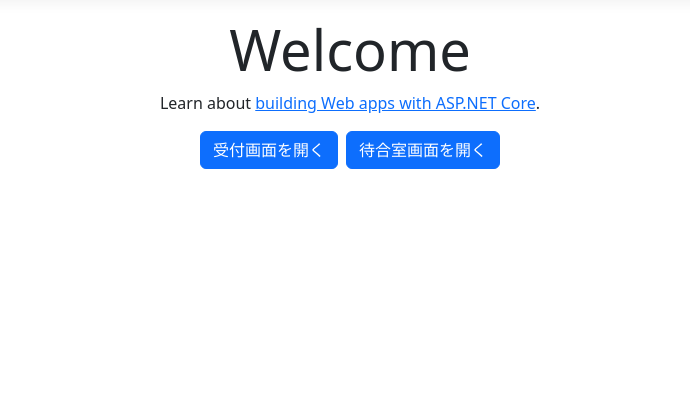
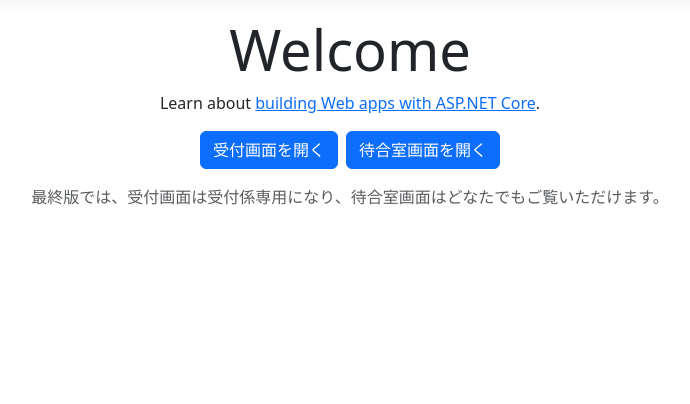
Before and after one commit to 238endo/WaitingRoom, an ASP.NET Core app: page / in a window 1280 px wide. Shown: the part 57-461 px from the top of the page, without its empty margins (290-980 px from the left). Run offline with ASP.NET Core 8, Linux system fonts and the light colour scheme; style sheets or scripts are compiled from the project's sources; the project's own start-up code is not run, and a stand-in starts its controllers and pages.

Commit message:
feat: ホームに最終版のアクセス案内を表示

```diff
--- a/WaitingRoom.Web/Views/Home/Index.cshtml
+++ b/WaitingRoom.Web/Views/Home/Index.cshtml
@@ -11,4 +11,5 @@
         <a class="btn btn-primary" asp-controller="Pages" asp-action="Reception">受付画面を開く</a>
         <a class="btn btn-primary" asp-controller="Pages" asp-action="WaitingRoom">待合室画面を開く</a>
     </div>
+    <p class="mt-3 text-muted">最終版では、受付画面は受付係専用になり、待合室画面はどなたでもご覧いただけます。</p>
 </div>
```
